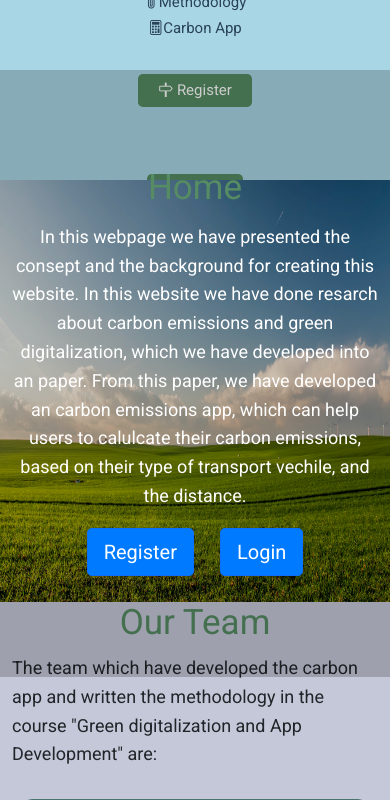
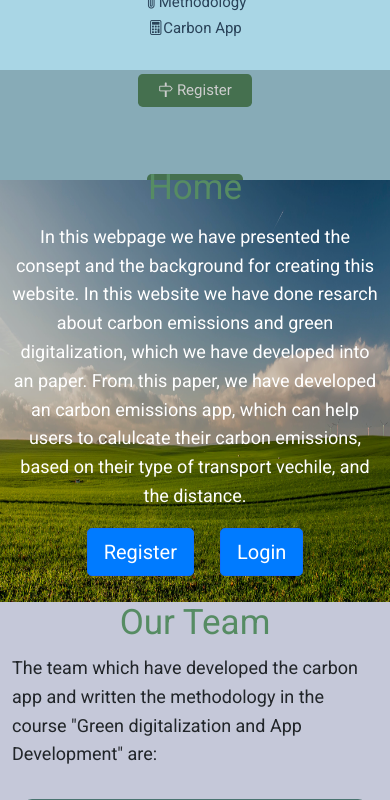
Before and after one commit to filipframstad/Carbon-App-2024---Group-2---Test, a Flask app: page /home in a window 390 px wide. Shown: the top 800 px of the page. Run offline with Flask 3, Linux system fonts and the light colour scheme; some libraries are stand-ins or nearby versions.

Commit message:
Update home.css
Fjernet gråfarge over teamet

```diff
--- a/capp/static/home.css
+++ b/capp/static/home.css
@@ -35,7 +35,7 @@ p {
   top: 70px;
   left: 0;
   width: 100%;
-  height: 607px;
+  height: 300px;
   display: block;
   flex-direction: column;
   justify-content: center;
@@ -159,4 +159,7 @@ p {
     flex-direction: column;
     align-items: center;
   }
+  .overlay_text {
+    height: 500px;
+  }
 }
```
